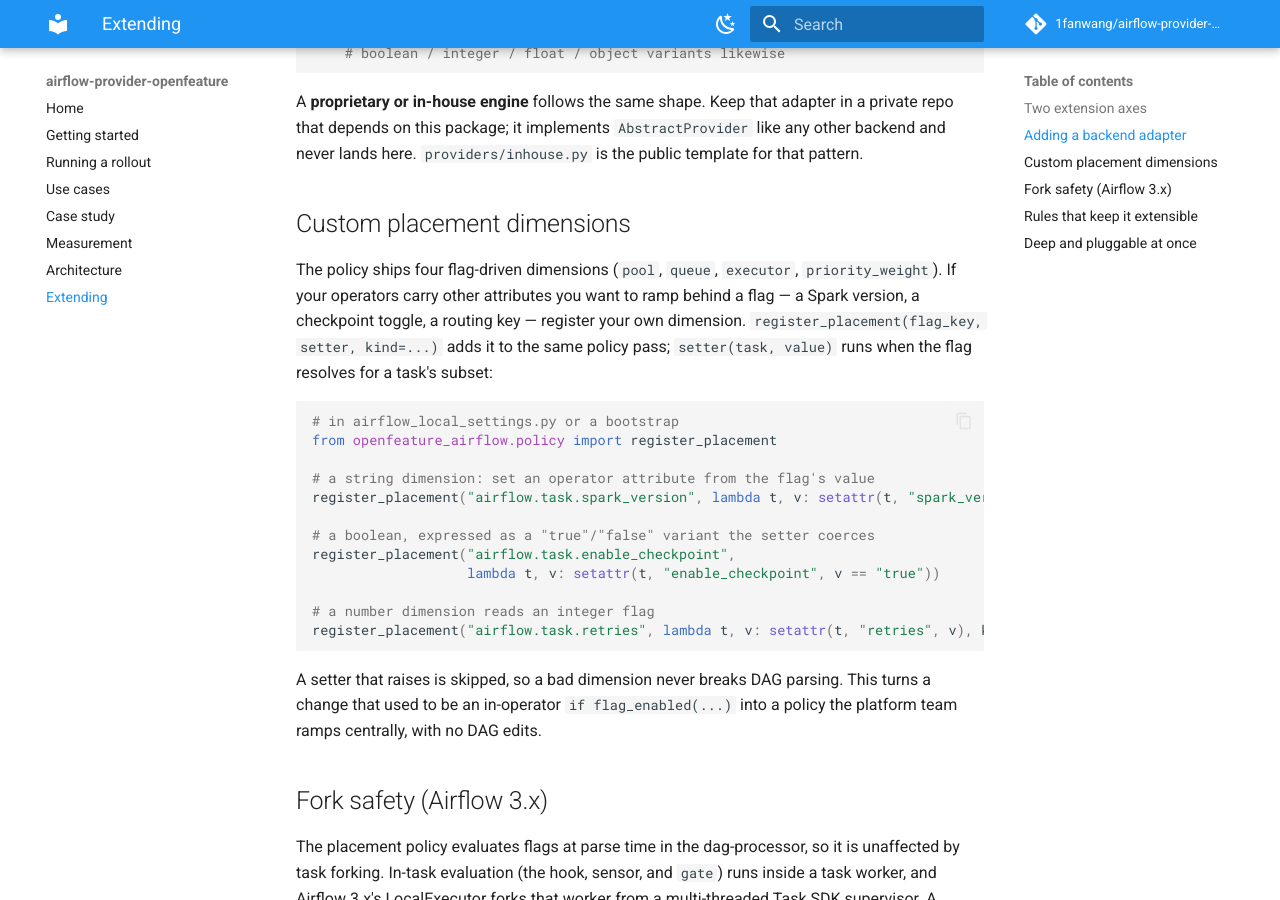
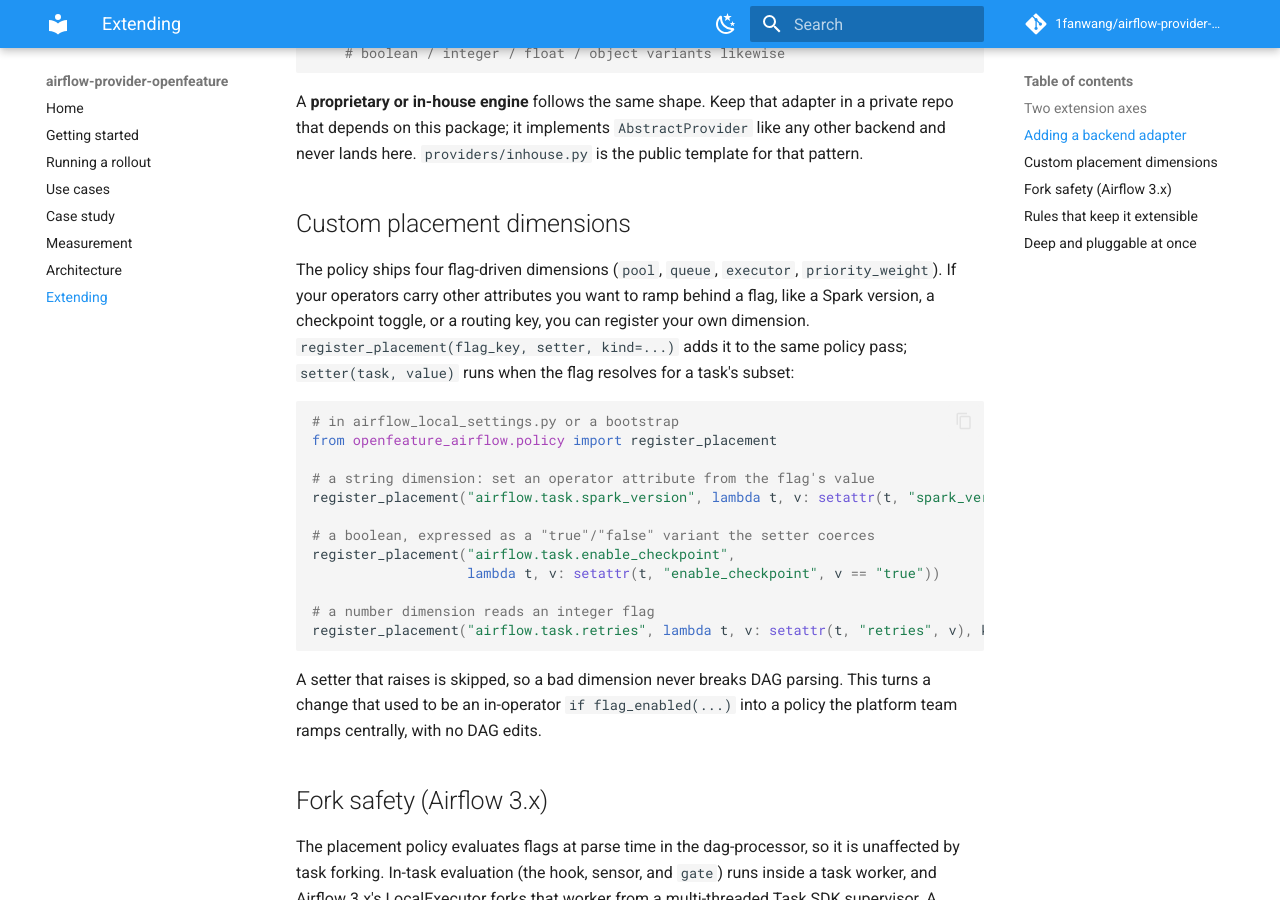
Before and after one commit to 1fanwang/airflow-provider-openfeature, an MkDocs documentation site: the page built from docs/extending.md, in a window 1280 px wide and 900 px high, scrolled down 1160 px. Built offline with MkDocs 1.6.1 and Material for MkDocs 9.7.7, drawn with Linux system fonts in a browser that asks for light colours; comment, search, counter and statistics services are not loaded.

Commit message:
docs: final prose pass (em-dashes, header) (#18)
* docs: final prose pass (drop em-dashes, tighten a header)

Replace the em-dashes in the demo CTA and the extending.md aside with a colon and
commas, and shorten 'Why you need it' to 'Why'. No content change.

Signed-off-by: 1fanwang <1fannnw@gmail.com>

* docs: fix run-on in the extending.md register_placement sentence

Add 'you can' so the imperative reads as a full clause after the conditional, per
review.

Signed-off-by: 1fanwang <1fannnw@gmail.com>

---------

Signed-off-by: 1fanwang <1fannnw@gmail.com>

````diff
--- a/docs/extending.md
+++ b/docs/extending.md
@@ -53,9 +53,9 @@
 ## Custom placement dimensions
 
 The policy ships four flag-driven dimensions (`pool`, `queue`, `executor`, `priority_weight`). If your
-operators carry other attributes you want to ramp behind a flag — a Spark version, a checkpoint toggle,
-a routing key — register your own dimension. `register_placement(flag_key, setter, kind=...)` adds it to
-the same policy pass; `setter(task, value)` runs when the flag resolves for a task's subset:
+operators carry other attributes you want to ramp behind a flag, like a Spark version, a checkpoint
+toggle, or a routing key, you can register your own dimension. `register_placement(flag_key, setter, kind=...)`
+adds it to the same policy pass; `setter(task, value)` runs when the flag resolves for a task's subset:
 
 ```python
 # in airflow_local_settings.py or a bootstrap
````
Also changed, not shown: README.md (+2 -2 lines).
